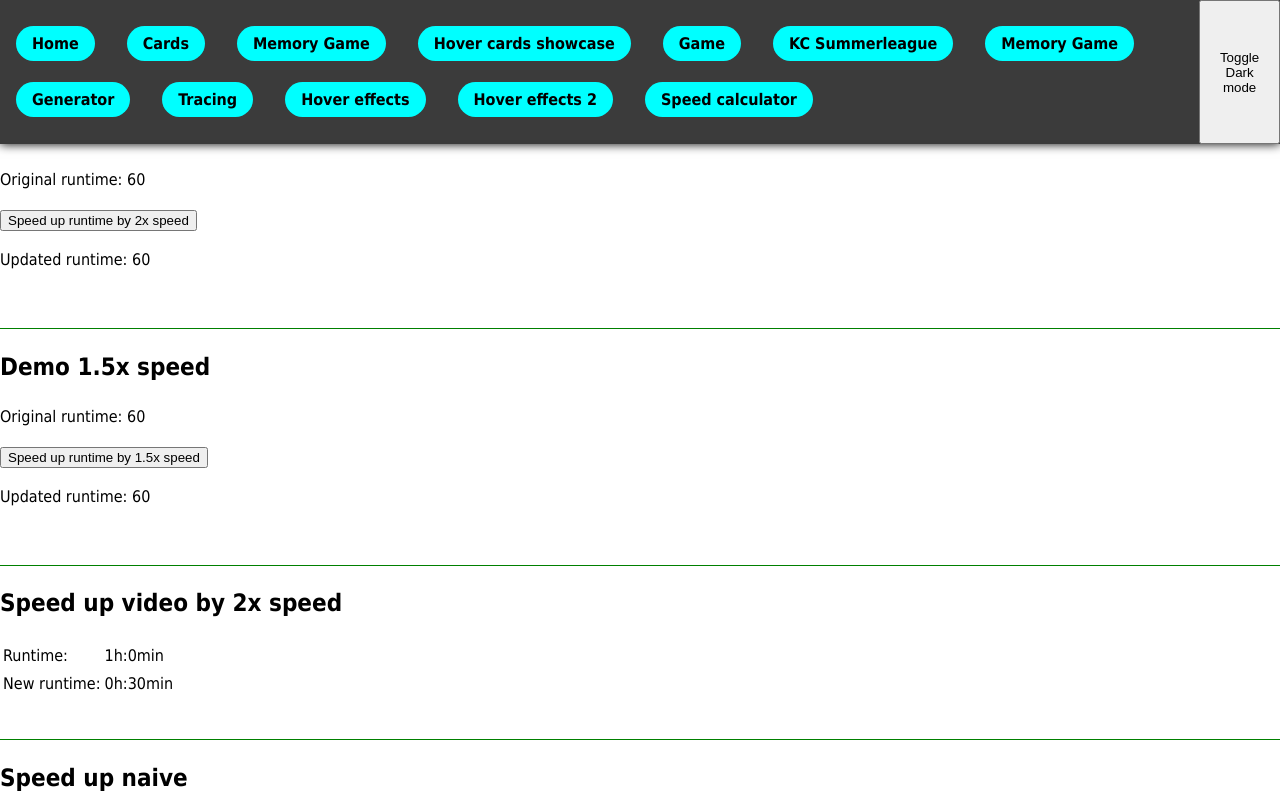
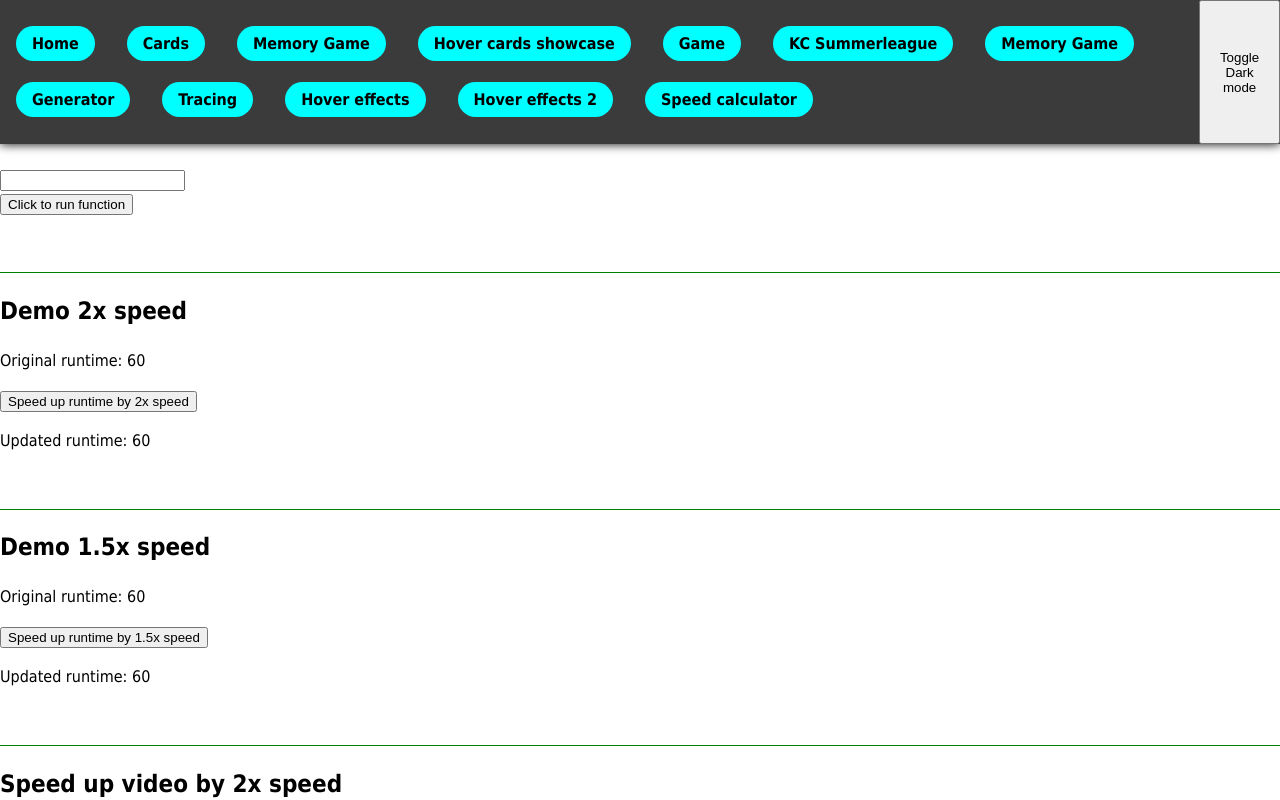
Before and after one commit to EmilNilssonDataDuctus/vite-app, a React (Vite) app: page /speed-calculator in a window 1280 px wide. Shown: the top 800 px of the page. Built offline with nearby package versions, Linux system fonts and the light colour scheme.

Commit message:
Create simple input and output react component

```diff
--- a/src/Pages/SpeedCalculator/SpeedCalculator.jsx
+++ b/src/Pages/SpeedCalculator/SpeedCalculator.jsx
@@ -3,6 +3,9 @@ import { MainWrapper } from "../../Shared/Page.styled";
 import { SectionContainer } from "./SpeedCalculator.styled";
 
 export const SpeedCalculator = () => {
+  const [outputArray, setOutputArray] = useState([]);
+  const [inputValue, setInputValue] = useState("");
+
   const [defaultRuntime, setDefaultRuntime] = useState(60);
   const [updatedRuntime, setUpdatedRuntime] = useState(defaultRuntime);
   const speedTransformer = (originalRunTime, speedModifier) => {
@@ -24,6 +27,18 @@ export const SpeedCalculator = () => {
     setUpdatedRuntime(transformedSpeed);
   };
 
+  const runFunctions = () => {
+    // accept input
+    const input = inputValue;
+
+    // shortcircuit
+    if (!input) return;
+
+    // print to screen
+    setOutputArray([input, ...outputArray]);
+    setInputValue("");
+  };
+
   // Naive approach
   const speedTransformerNaive = (originalRunTime, speedModifier = 1.5) => {
     let transformedSpeed = originalRunTime / speedModifier;
@@ -35,6 +50,22 @@ export const SpeedCalculator = () => {
   return (
     <MainWrapper>
       <h1>Calculate how much time you save by speeding up a video</h1>
+      <SectionContainer>
+        <h2>My new demo</h2>
+        <input
+          type="text"
+          value={inputValue}
+          onChange={(e) => setInputValue(e.target.value)}
+        />
+        <br />
+        <button onClick={() => runFunctions()}>Click to run function</button>
+        <br />
+        <ul className="outputcontainer">
+          {outputArray.map((thing) => (
+            <li>{thing}</li>
+          ))}
+        </ul>
+      </SectionContainer>
       <SectionContainer>
         <h2>Demo 2x speed</h2>
         <p>Original runtime: {defaultRuntime}</p>
```
